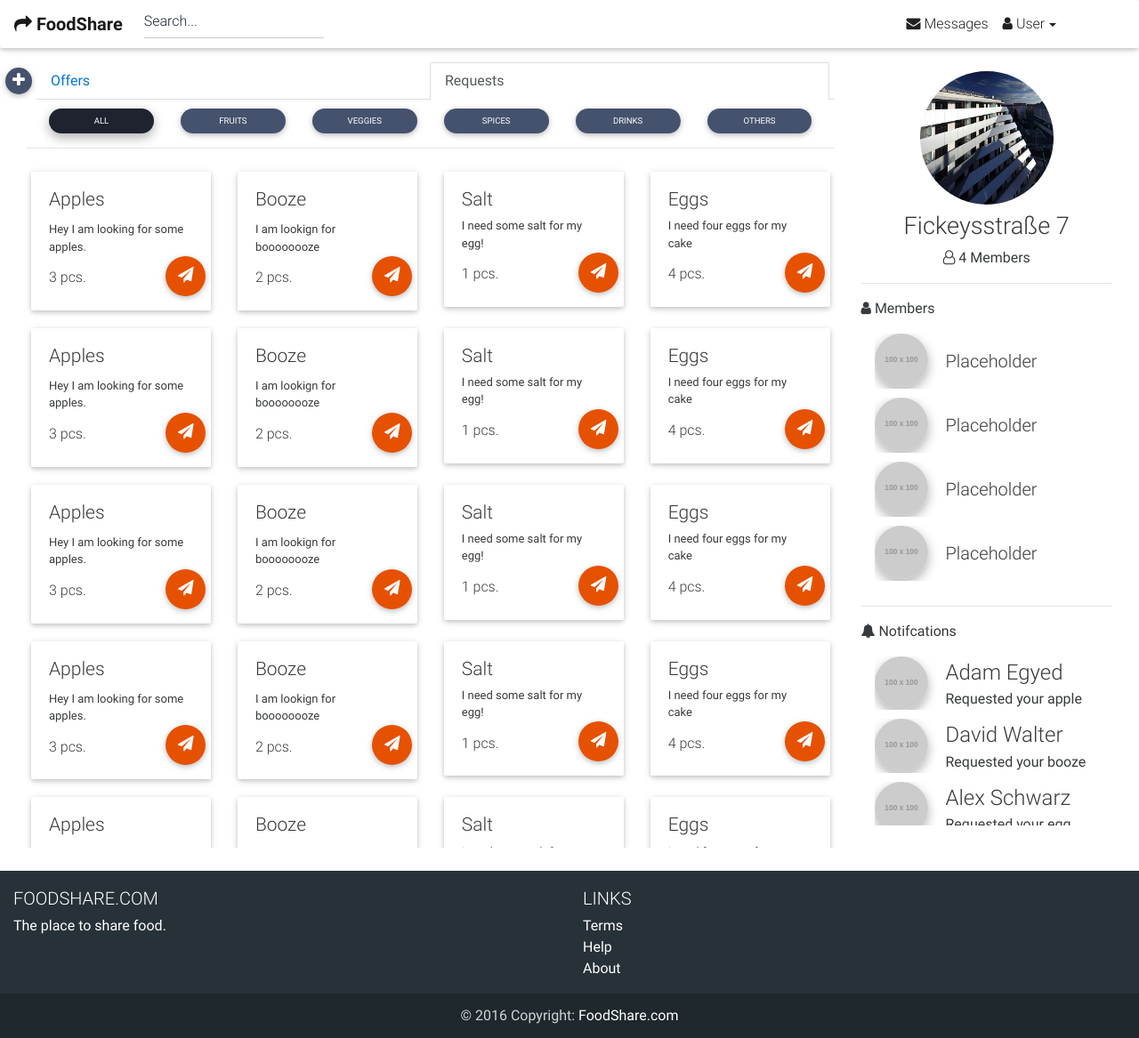
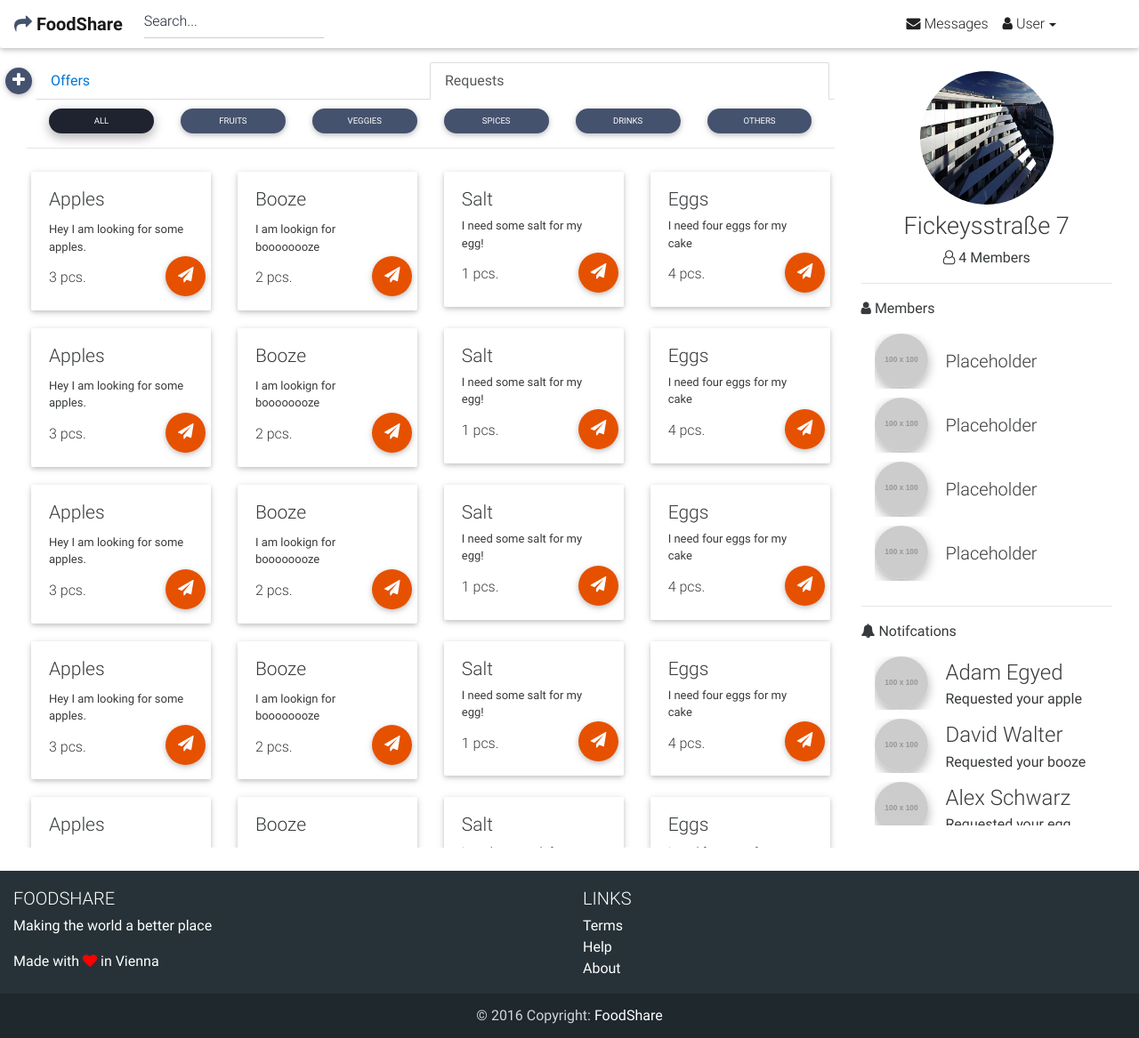
Before and after one commit to darkware/iid16, a plain HTML site: page main requests.html in a window 1280 px wide. Shown: the whole page at 89% size. Drawn offline with Linux system fonts and the light colour scheme; placeholder pictures from the web are drawn by us.

Commit message:
NavBar + Footer

```diff
--- a/main requests.html
+++ b/main requests.html
@@ -29,7 +29,7 @@
     <nav class="navbar navbar-fixed-top navbar-light white">
 
         <!--Navbar Brand-->
-        <a href="main.html" class="navbar-brand"><b><i class="fa fa-share" aria-hidden="true"></i> FoodShare</b></a>
+        <a href="main.html" class="navbar-brand"><b><i class="fa fa-share primary-fg" aria-hidden="true"></i> FoodShare</b></a>
 
         <!-- Collapse button-->
         <button class="navbar-toggler hidden-sm-up" type="button" data-toggle="collapse" data-target="#collapseEx2">
@@ -614,7 +614,6 @@
 
 
 
-
     <!--Footer-->
     <footer class="page-footer special-color-dark center-on-small-only">
 
@@ -624,8 +623,9 @@
 
                 <!--First column-->
                 <div class="col-md-6">
-                    <h5 class="title">FoodShare.com</h5>
-                    <p>The place to share food.</p>
+                    <h5 class="title">FoodShare</h5>
+                    <p>Making the world a better place</p>
+                    <p>Made with <i style="color: red;" class="fa fa-heart" aria-hidden="true"></i> in Vienna</p>
                 </div>
                 <!--/.First column-->
 
@@ -646,7 +646,7 @@
         <!--Copyright-->
         <div class="footer-copyright">
             <div class="container-fluid">
-                © 2016 Copyright: <a href="main.html"> FoodShare.com </a>
+                © 2016 Copyright: <a href="main.html"> FoodShare </a>
             </div>
         </div>
         <!--/.Copyright-->
```
Also changed, not shown: main.html (+5 -5 lines), nogroup.html (+3 -3 lines), profile.html (+3 -3 lines).
